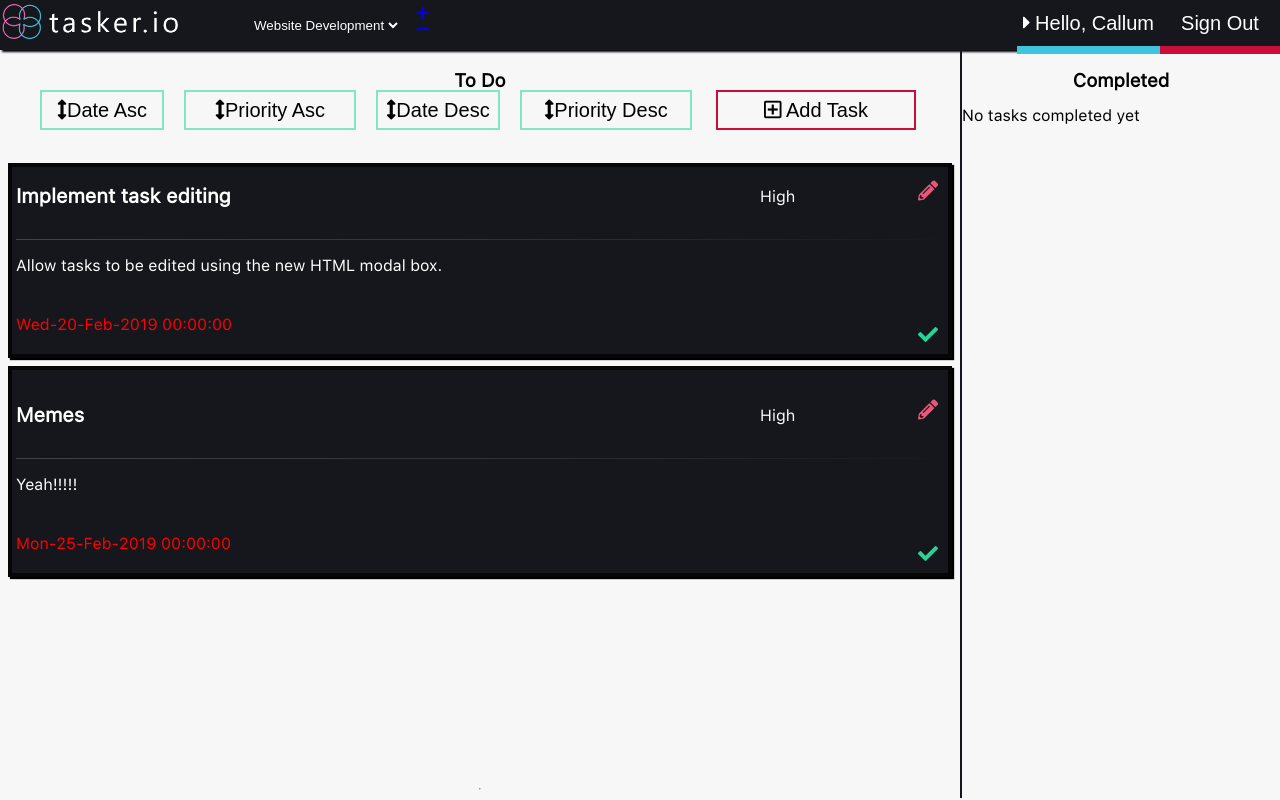
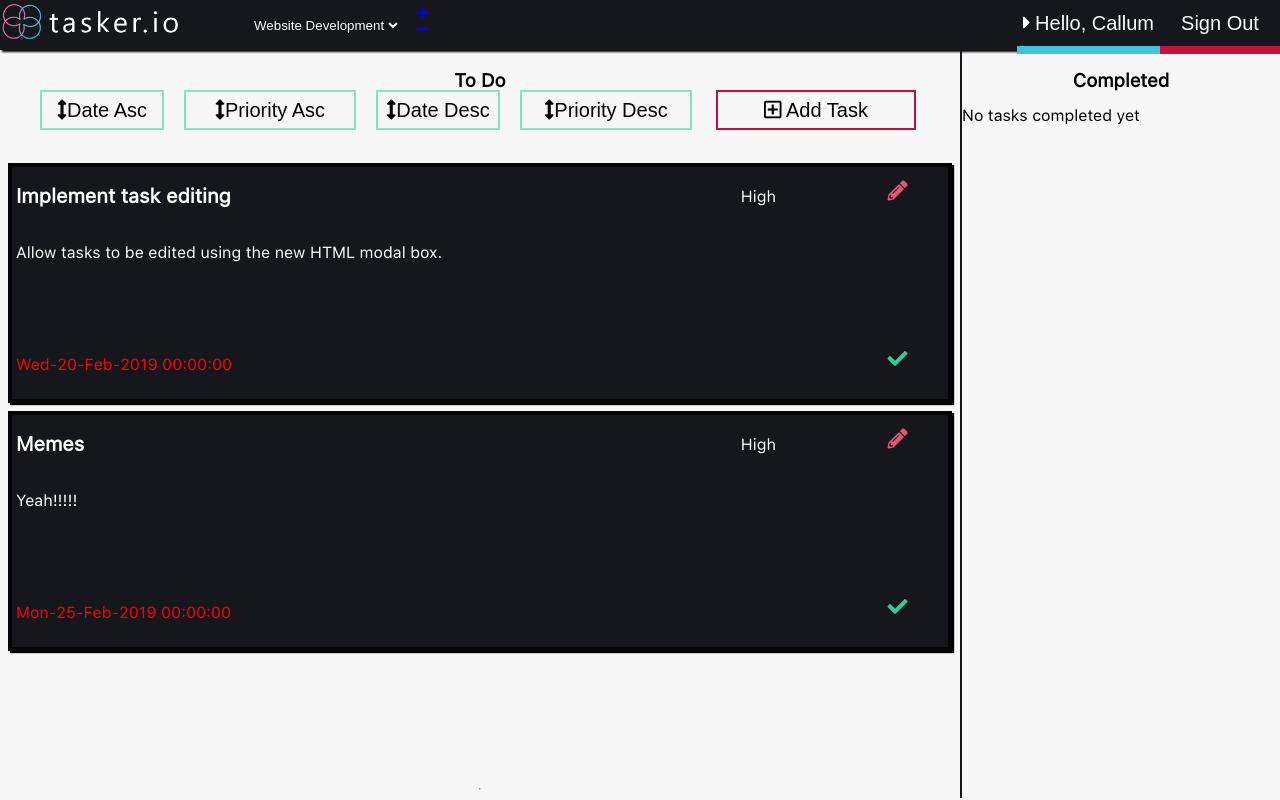
Before and after one commit to SilenceOfTheLambdas/tasker, a PHP site: page /landing.php?projects=2 in a window 1280 px wide. Run offline with PHP 8.4, Linux system fonts and the light colour scheme; a user stored in the database is signed in; data comes from the database, SQL or seed files in the repository.

Commit message:
tasks are looking much better

```diff
--- a/css/main.css
+++ b/css/main.css
@@ -16,6 +16,7 @@
   --task-medium: rgb(223, 77, 111);
   --input-focus: #3fdaa4;
   --button-submit: #3fc4de;
+  --task-height: 180px;
 }
 
 /* Fonts */
@@ -207,68 +208,6 @@ div.completed-container-wrapper {
   color: rgba(20, 20, 20, 0.603);
 }
 
-/* Container that holds the completed and to-do tasks sections */
-.grid-container {
-  display: grid;
-  grid-template-columns: 1.5fr 0.5fr;
-  grid-template-rows: 1fr 1.7fr;
-  grid-template-areas: "todo-container completed-container";
-
-  height: calc(100vh - 52px);
-  width: 100%;
-}
-
-/* The todo container */
-.todo-container {
-  display: grid;
-  grid-template-columns: 1fr;
-  grid-template-rows: 40px 0.25fr 2.4fr;
-  grid-template-areas: "title" "sorting" "tasks";
-  grid-area: todo-container;
-  height: calc(100vh - 52px);
-
-  background: none;
-  /* border: #15171d solid 2px; */
-}
-
-.title { grid-area: title; }
-
-.sorting { grid-area: sorting; }
-
-.tasks {
-  grid-area: tasks;
-  overflow: scroll;
-}
-
-/* The completed tasks container */
-.completed-container {
-  display: grid;
-  grid-template-columns: 1fr;
-  grid-template-rows: 40px 1.8fr;
-  grid-template-areas: "completed-title" "completed-tasks";
-  grid-area: completed-container;
-
-  background: none;
-  border-left: #15171d solid 2px;
-  height: calc(100vh - 52px);
-}
-
-/* The title */
-.completed-title { grid-area: completed-title; }
-
-/* The tasks */
-.completed-tasks {
-  grid-area: completed-tasks;
-  overflow: scroll;
-}
-
-.headerTitle
-/* header title for the boxes */
- {
-  text-align: center;
-  height: 5px;
-}
-
 /* Holds the sorting buttons */
 div.sorting {
   width: 100%;
@@ -333,107 +272,6 @@ div#sorting > form > button:hover {
   background: rgba(63, 196, 222, 0.8);
 }
 
-div.box-1 {
-  /* To DO */
-  background: var(--box-BG-color);
-  flex-basis: 90%;
-  height: 75vh;
-  clear: both;
-  overflow: auto;
-  padding: 4px;
-  border: solid 2px;
-  border-color: var(--task-container-border);
-}
-
-div.box-3 {
-  /* Completed */
-  background: var(--box-BG-color);
-  flex-basis: 10%;
-  height: 85vh;
-  overflow: auto;
-  padding: 4px;
-  border: #15171dc2 solid 2px;
-}
-
-div.box-3 > div.item {
-  background: rgba(255, 255, 255, 0.651);
-  color: rgba(0, 0, 0, 0.822);
-}
-
-/* TASKS */
-div.item {
-  margin: 8px;
-  padding: 4px;
-  background: var(--task-BG-color);
-  box-shadow: black 2px 2px 1px;
-  color: white;
-}
-
-div.item-overdue {
-  margin: 8px;
-  padding: 4px;
-  background: var(--task-BG-color);
-  box-shadow: black 2px 2px 1px;
-  border: solid var(--task-overdue) 4px;
-  color: white;
-}
-
-div.item-high {
-  margin: 8px;
-  padding: 4px;
-  background: var(--task-BG-color);
-  box-shadow: black 2px 2px 1px;
-  border: solid var(--task-high) 2px;
-  color: white;
-}
-
-div.item-medium {
-  margin: 8px;
-  padding: 4px;
-  background: var(--task-BG-color);
-  box-shadow: black 2px 2px 1px;
-  border: solid var(--task-medium) 2px;
-  color: white;
-}
-/* Task Title */
-
-div.title-wrapper {
-  display: flex;
-  width: 100%;
-  height: 60px;
-  flex-direction: row;
-}
-
-div.task-title {
-  flex-basis: 70%;
-}
-
-h1.taskTitle {
-  font-size: 20px;
-  width: 50%;
-}
-
-/* Task Priority */
-div.task-priority {
-  flex-basis: 30%;
-}
-
-p.task-priority {
-  text-align: center;
-}
-
-hr.taskTitle {
-  border: 0;
-  height: 1px;
-  background: #333;
-  background-image: linear-gradient(
-    to right,
-    rgb(66, 66, 66),
-    #333,
-    rgb(24, 24, 24)
-  );
-}
-
 /* BUTTONS!!! */
 button {
   height: 40px;
@@ -441,8 +279,7 @@ button {
   font-size: 20px;
 }
 
-div.addItem,
-div.editItem {
+div.addItem {
   /* The holder for the add item button */
   margin: 0 auto;
   display: block;
@@ -471,6 +308,7 @@ button.add-item-button:hover {
   transition: ease-in 0.2s;
 }
 
+/* The sign out button located on the header */
 button.signout,
 #signout > form {
   /* The button located on the header thats allows the user to sign out */
@@ -491,34 +329,12 @@ button.signout:hover {
   cursor: pointer;
 }
 
-span.complete-task {
-  float: right;
-  width: auto;
-  height: auto;
-  background: transparent;
-  border: none;
-}
-
-div.task-date-time {
-  flex-basis: 80%;
-  width: 80%;
-  padding-top: 8px;
-}
-
-div.c-button-holder {
-  float: right;
-  flex-basis: 20%;
-  width: 20%;
-}
-
+/* The complete task button located on the tasks themselves */
 button.complete-buttons {
   width: 40px;
   color: #29d398;
-  float: right;
-  display: block;
   background: transparent;
   border: none;
-  transform: translateY(-35px);
 }
 
 /* Undo button */
--- /dev/null
+++ b/css/tasks.css
@@ -0,0 +1,183 @@
+:root /* The variables */
+ {
+  --background-color: #f7f7f7;
+  --header-BG-color: #15171d;
+  --logo-BG-color: #15171de6;
+  --box-BG-color: #ebebeb00;
+  --button-BG-color: #e95678;
+  --button-hover-color: rgba(233, 86, 120, 0.39);
+  --task-BG-color: #15171d;
+  --task-overdue: #070606;
+  --task-high: #c70f3a;
+  --task-medium: rgb(223, 77, 111);
+  --input-focus: #3fdaa4;
+  --button-submit: #3fc4de;
+  --task-height: 40%;
+}
+
+/* Container that holds the completed and to-do tasks sections */
+.grid-container {
+  display: grid;
+  grid-template-columns: 1.5fr 0.5fr;
+  grid-template-rows: 1fr 1.7fr;
+  grid-template-areas: "todo-container completed-container";
+
+  height: calc(100vh - 52px);
+  width: 100%;
+}
+
+/* The todo container */
+.todo-container {
+  display: grid;
+  grid-template-columns: 1fr;
+  grid-template-rows: 40px 0.25fr 2.4fr;
+  grid-template-areas: "title" "sorting" "tasks";
+  grid-area: todo-container;
+  height: calc(100vh - 52px);
+
+  background: none;
+}
+
+.title {
+  grid-area: title;
+}
+
+.sorting {
+  grid-area: sorting;
+}
+
+.tasks {
+  grid-area: tasks;
+  overflow: scroll;
+}
+
+/* The completed tasks container */
+.completed-container {
+  display: grid;
+  grid-template-columns: 1fr;
+  grid-template-rows: 40px 1.8fr;
+  grid-template-areas: "completed-title" "completed-tasks";
+  grid-area: completed-container;
+
+  background: none;
+  border-left: #15171d solid 2px;
+  height: calc(100vh - 52px);
+}
+
+/* The title */
+.completed-title {
+  grid-area: completed-title;
+}
+
+/* The tasks */
+.completed-tasks {
+  grid-area: completed-tasks;
+  overflow: scroll;
+}
+/* header title for the boxes */
+.headerTitle {
+  text-align: center;
+  height: 5px;
+}
+
+/* The to-do section/tasks */
+div.item {
+  margin: 8px;
+  padding: 4px;
+  background: var(--task-BG-color);
+  box-shadow: black 2px 2px 1px;
+  color: white;
+
+  height: var(task-hight);
+
+  display: grid;
+  grid-template-columns: 2.1fr 0.6fr 0.3fr;
+  grid-template-rows: 0.5fr 2fr 0.5fr;
+  grid-template-areas: "task-title task-priority edit-btn" "task-desc task-desc task-desc" "task-date-time task-date-time complete-btn";
+}
+
+div.item-overdue {
+  margin: 8px;
+  padding: 4px;
+  background: var(--task-BG-color);
+  box-shadow: black 2px 2px 1px;
+  border: solid var(--task-overdue) 4px;
+  color: white;
+
+  height: var(task-hight);
+
+  display: grid;
+  grid-template-columns: 2.1fr 0.6fr 0.3fr;
+  grid-template-rows: 0.5fr 2fr 0.5fr;
+  grid-template-areas: "task-title task-priority edit-btn" "task-desc task-desc task-desc" "task-date-time task-date-time complete-btn";
+}
+
+div.item-high {
+  margin: 8px;
+  padding: 4px;
+  background: var(--task-BG-color);
+  box-shadow: black 2px 2px 1px;
+  border: solid var(--task-high) 2px;
+  color: white;
+
+  height: var(--task-height);
+
+  display: grid;
+  grid-template-columns: 2.1fr 0.6fr 0.3fr;
+  grid-template-rows: 0.5fr 2fr 0.5fr;
+  grid-template-areas: "task-title task-priority edit-btn" "task-desc task-desc task-desc" "task-date-time task-date-time complete-btn";
+}
+
+div.item-medium {
+  margin: 8px;
+  padding: 4px;
+  background: var(--task-BG-color);
+  box-shadow: black 2px 2px 1px;
+  border: solid var(--task-medium) 2px;
+  color: white;
+
+  height: var(--task-height);
+
+  display: grid;
+  grid-template-columns: 2.1fr 0.6fr 0.3fr;
+  grid-template-rows: 0.5fr 2fr 0.5fr;
+  grid-template-areas: "task-title task-priority edit-btn" "task-desc task-desc task-desc" "task-date-time task-date-time complete-btn";
+}
+/* Task Title */
+div.task-title {
+  grid-area: task-title;
+}
+
+h1.taskTitle {
+  font-size: 20px;
+  width: 50%;
+}
+
+/* Task description */
+div.task-desc {
+  grid-area: task-desc;
+}
+
+/* Task date-time */
+div.task-date-time {
+  grid-area: task-date-time;
+}
+
+/* Task Priority */
+div.task-priority {
+  grid-area: task-priority;
+}
+
+p.task-priority {
+  text-align: center;
+}
+
+div.complete-btn {
+  grid-area: complete-btn;
+  text-align: center;
+}
+
+div.edit-btn {
+  grid-area: edit-btn;
+  text-align: center;
+}
--- a/functions.inc.php
+++ b/functions.inc.php
@@ -403,35 +403,29 @@ function PrintTasks($type)
             if (time() - (60 * 60 * 24) > $taskDate && time() - (60) > $task_time) // If there has been at least one day since the tasks date
             {
                 echo ('
-                <div class="item-overdue">
+                <div id="item" class="item-overdue">
 
-                    <div class="title-wrapper">
+                    <div class="task-title">
+                        <h1 class="taskTitle">' . $task_title . '</h1>
+                    </div>
 
-                        <div class="task-title">
-                            <h1 class="taskTitle">' . $task_title . '</h1>
-                        </div>
-
-                        <div class="task-priority">
-                            <p class="task-priority">' . $task_priority . '</p>
-                        </div>
-
+                    <div class="task-priority">
+                        <p class="task-priority">' . $task_priority . '</p>
+                    </div>
+                    <div class="edit-btn">
                         <form action="#editModal" method="get">
                             <input name="projects" value="' . $ID . '" style="display: none;">
                             <a href="#editModal" id="edit-button"><button class="edit-buttons" id="edit-button" type="submit" name="edit-task" value="' . $task_id . '"><span class="edit-task"><i class="fas fa-pencil-alt"></i></span></button></a>
                         </form>
-
                     </div>
-                    <hr class="taskTitle">
-
                     <div id="task-desc" class="task-desc">
                         <p id="desc-text" class="task-desc">' . $task_desc . '</p>
                     </div>
-
                     <div class="task-date-time">
                         <p class="task-date-time" style="color: red;">' . $task_date . ' ' . $task_time . '</p>
                     </div>
 
-                <div class="c-button-holder">
+                <div class="complete-btn">
                     <form action="landing.php" method="get">
                         <input name="projects" value="' . $ID . '" style="display: none;">
                         <button class="complete-buttons" type="submit" name="complete-task" value="' . $task_id . '"><span class="complete-task"><i class="fas fa-check"></i></span></button>
@@ -441,35 +435,29 @@ function PrintTasks($type)
                 </div>');
             } elseif ($task_priority == "High") {
                 echo ('
-                <div class="item-high">
+                <div id="item" class="item-high">
 
-                    <div class="title-wrapper">
+                    <div class="task-title">
+                        <h1 class="taskTitle">' . $task_title . '</h1>
+                    </div>
 
-                        <div class="task-title">
-                            <h1 class="taskTitle">' . $task_title . '</h1>
-                        </div>
-
-                        <div class="task-priority">
-                            <p class="task-priority">' . $task_priority . '</p>
-                        </div>
-
+                    <div class="task-priority">
+                        <p class="task-priority">' . $task_priority . '</p>
+                    </div>
+                    <div class="edit-btn">
                         <form action="#editModal" method="get">
                             <input name="projects" value="' . $ID . '" style="display: none;">
                             <a href="#editModal" id="edit-button"><button class="edit-buttons" id="edit-button" type="submit" name="edit-task" value="' . $task_id . '"><span class="edit-task"><i class="fas fa-pencil-alt"></i></span></button></a>
                         </form>
-
                     </div>
-                    <hr class="taskTitle">
-
                     <div id="task-desc" class="task-desc">
                         <p id="desc-text" class="task-desc">' . $task_desc . '</p>
                     </div>
-
                     <div class="task-date-time">
                         <p class="task-date-time">' . $task_date . ' ' . $task_time . '</p>
                     </div>
 
-                <div class="c-button-holder">
+                <div class="complete-btn">
                     <form action="landing.php" method="get">
                         <input name="projects" value="' . $ID . '" style="display: none;">
                         <button class="complete-buttons" type="submit" name="complete-task" value="' . $task_id . '"><span class="complete-task"><i class="fas fa-check"></i></span></button>
@@ -479,9 +467,7 @@ function PrintTasks($type)
                 </div>');
             } elseif ($task_priority == "Medium") {
                 echo ('
-                <div class="item-medium">
-
-                    <div class="title-wrapper">
+                <div id="item" class="item-medium">
 
                         <div class="task-title">
                             <h1 class="taskTitle">' . $task_title . '</h1>
@@ -490,24 +476,20 @@ function PrintTasks($type)
                         <div class="task-priority">
                             <p class="task-priority">' . $task_priority . '</p>
                         </div>
-
-                        <form action="#editModal" method="get">
-                            <input name="projects" value="' . $ID . '" style="display: none;">
-                            <a href="#editModal" id="edit-button"><button class="edit-buttons" id="edit-button" type="submit" name="edit-task" value="' . $task_id . '"><span class="edit-task"><i class="fas fa-pencil-alt"></i></span></button></a>
-                        </form>
-
-                    </div>
-                    <hr class="taskTitle">
-
+                        <div class="edit-btn">
+                            <form action="#editModal" method="get">
+                                <input name="projects" value="' . $ID . '" style="display: none;">
+                                <a href="#editModal" id="edit-button"><button class="edit-buttons" id="edit-button" type="submit" name="edit-task" value="' . $task_id . '"><span class="edit-task"><i class="fas fa-pencil-alt"></i></span></button></a>
+                            </form>
+                        </div>
                     <div id="task-desc" class="task-desc">
                         <p id="desc-text" class="task-desc">' . $task_desc . '</p>
                     </div>
-
                     <div class="task-date-time">
                         <p class="task-date-time">' . $task_date . ' ' . $task_time . '</p>
                     </div>
 
-                    <div class="c-button-holder">
+                    <div class="complete-btn">
                         <form action="landing.php" method="get">
                             <input name="projects" value="' . $ID . '" style="display: none;">
                             <button class="complete-buttons" type="submit" name="complete-task" value="' . $task_id . '"><span class="complete-task"><i class="fas fa-check"></i></span></button>
@@ -517,26 +499,22 @@ function PrintTasks($type)
                 </div>');
             } else {
                 echo ('
-                <div class="item">
+                <div id="item" class="item">
 
-                    <div class="title-wrapper">
+                    <div class="task-title">
+                        <h1 class="taskTitle">' . $task_title . '</h1>
+                    </div>
 
-                        <div class="task-title">
-                            <h1 class="taskTitle">' . $task_title . '</h1>
-                        </div>
+                    <div class="task-priority">
+                        <p class="task-priority">' . $task_priority . '</p>
+                    </div>
 
-                        <div class="task-priority">
-                            <p class="task-priority">' . $task_priority . '</p>
-                        </div>
-
+                    <div class="edit-btn">
                         <form action="#editModal" method="get">
                             <input name="projects" value="' . $ID . '" style="display: none;">
                             <a href="#editModal" id="edit-button"><button class="edit-buttons" id="edit-button" type="submit" name="edit-task" value="' . $task_id . '"><span class="edit-task"><i class="fas fa-pencil-alt"></i></span></button></a>
                         </form>
-
                     </div>
-                    <hr class="taskTitle">
-
                     <div id="task-desc" class="task-desc">
                         <p id="desc-text" class="task-desc">' . $task_desc . '</p>
                     </div>
@@ -545,7 +523,7 @@ function PrintTasks($type)
                         <p class="task-date-time">' . $task_date . ' ' . $task_time . '</p>
                     </div>
 
-                    <div class="c-button-holder">
+                    <div class="complete-btn">
                         <form action="landing.php" method="get">
                             <input name="projects" value="' . $ID . '" style="display: none;">
                             <button class="complete-buttons" type="submit" name="complete-task" value="' . $task_id . '"><span class="complete-task"><i class="fas fa-check"></i></span></button>
--- a/landing.php
+++ b/landing.php
@@ -26,8 +26,8 @@ if (!isset($_SESSION['name'])) {
 
     <!-- CSS -->
     <link rel='stylesheet' href="css/main.css" type="text/css">
+    <link rel="stylesheet" href="css/tasks.css" type="text/css">
     <link rel="stylesheet" href="https://use.fontawesome.com/releases/v5.7.1/css/all.css" integrity="sha384-fnmOCqbTlWIlj8LyTjo7mOUStjsKC4pOpQbqyi7RrhN7udi9RwhKkMHpvLbHG9Sr" crossorigin="anonymous">
-
     <title>Task Manager</title>
 
 </head>
```
